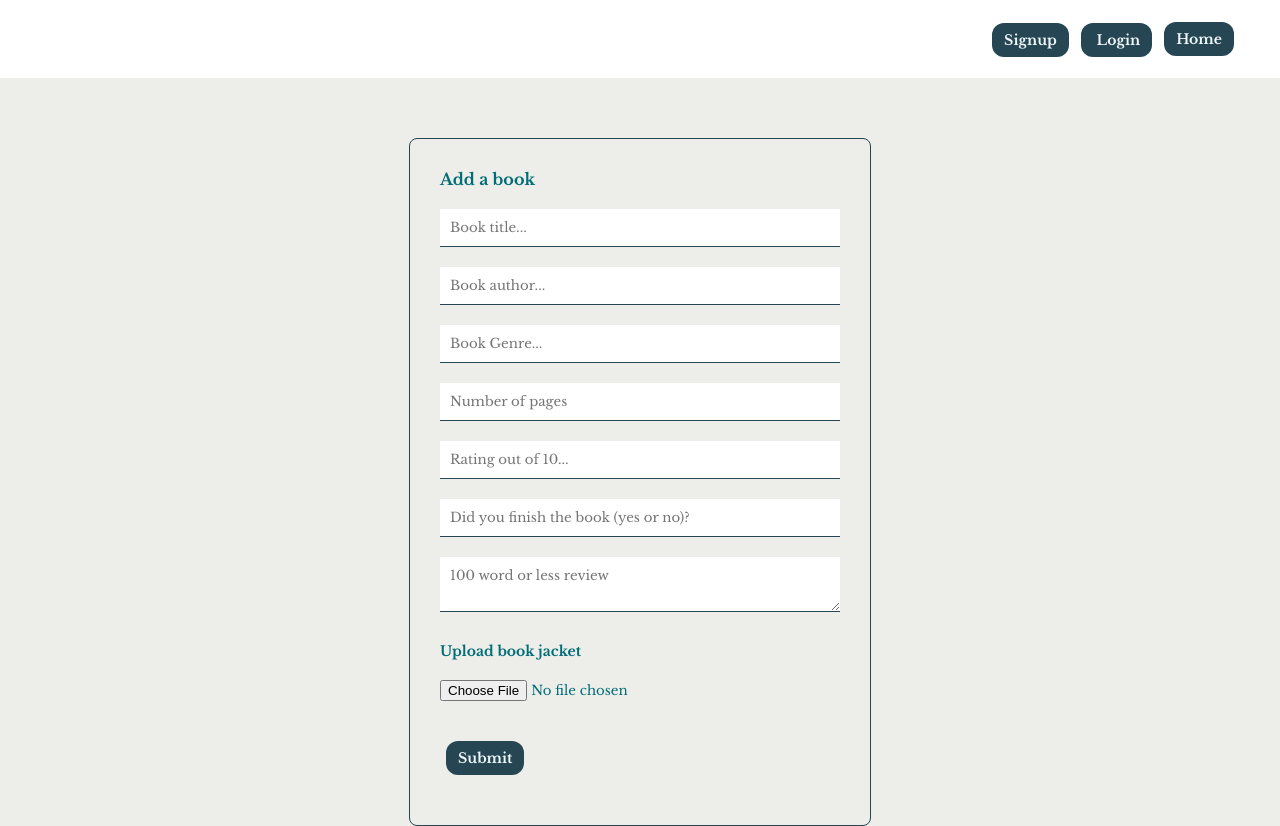
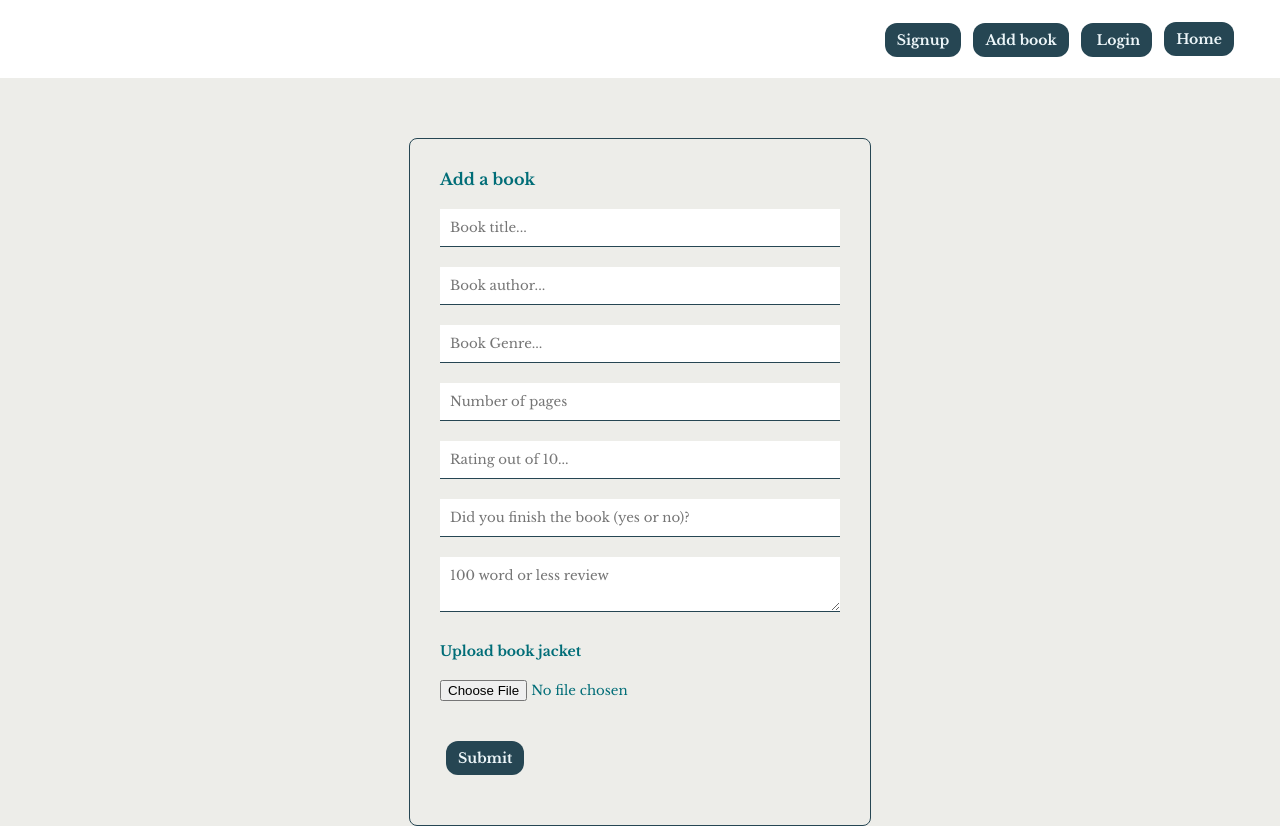
Before and after one commit to Paul2071/352-book-project, a Vue app: page /booklist/create in a window 1280 px wide. Built offline with nearby package versions, Linux system fonts and the light colour scheme; no server answers.

Commit message:
added button to navigate to createbooklist component.

```diff
--- a/src/components/Navbar.vue
+++ b/src/components/Navbar.vue
@@ -12,6 +12,7 @@
 
                <div v-else>
                    <router-link class="btn" to="/signup">Signup</router-link>
+                   <router-link class="btn" to="/booklist/create">Add book</router-link>
                    <router-link class="btn" to="/login"> Login</router-link>
                </div>
                 <router-link class="btn" to="/"> Home</router-link>
--- a/src/views/booklist/CreateBooklist.vue
+++ b/src/views/booklist/CreateBooklist.vue
@@ -48,7 +48,10 @@
         const bookreview = ref('')
 
         const handleSubmit = () => {
-            console.log(booktitle.value, bookauthor.value)
+            if(file.value) {
+
+                console.log(booktitle.value, bookauthor.value)
+            }
         }
 
         // allowed file types
```
